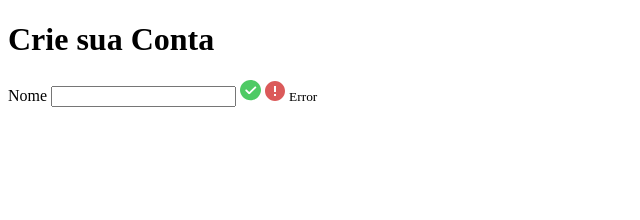
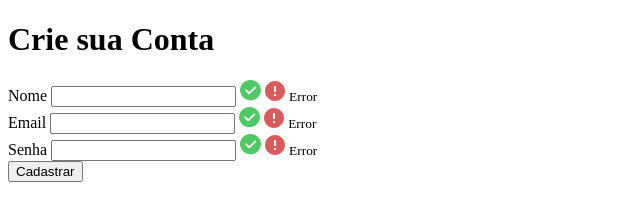
Before and after one commit to kauarodrigues1/exemplo5, a plain HTML site: page index.html in a window 1280 px wide. Shown: the whole page, without its empty margins (0-640 px from the left). Drawn offline with Linux system fonts and the light colour scheme.

Commit message:
Criando as divs do projeto

```diff
--- a/index.html
+++ b/index.html
@@ -14,13 +14,30 @@
 
         <form class="form" id="form" >
             <div class="controle">
-                <label for="nome">Nome</label>
+                <label for="nome" >Nome</label>
                 <input type="text" id="nome">
                 <i class="sucesso" ><img src="./src/assets/sucesso.svg" alt=""></i>
                 <i class="erro" ><img src="./src/assets/erro.svg" alt=""></i>
                 <small>Error</small>
+            </div>
 
+            <div class="controle">
+                <label for="email">Email</label>
+                <input type="text" id="email">
+                <i class="sucesso" ><img src="./src/assets/sucesso.svg" alt=""></i>
+                <i class="erro" ><img src="./src/assets/erro.svg" alt=""></i>
+                <small>Error</small>
             </div>
+
+            <div class="controle">
+                <label for="senha">Senha</label>
+                <input type="password" id="senha">
+                <i class="sucesso" ><img src="./src/assets/sucesso.svg" alt=""></i>
+                <i class="erro" ><img src="./src/assets/erro.svg" alt=""></i>
+                <small>Error</small>
+            </div>
+
+            <button type="submit" onclick="cadastrar()" >Cadastrar</button>
 
         </form>
 
```
